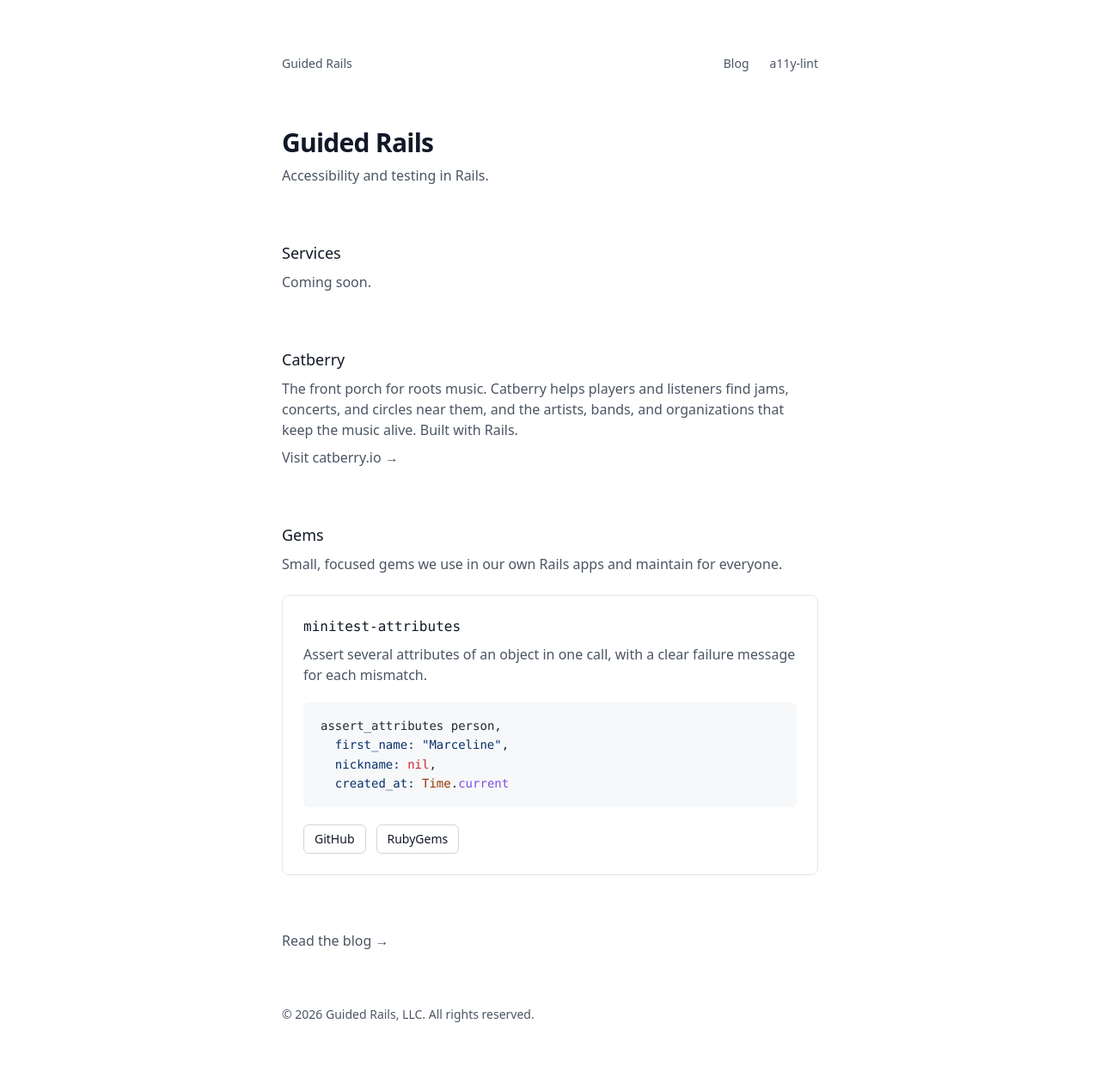
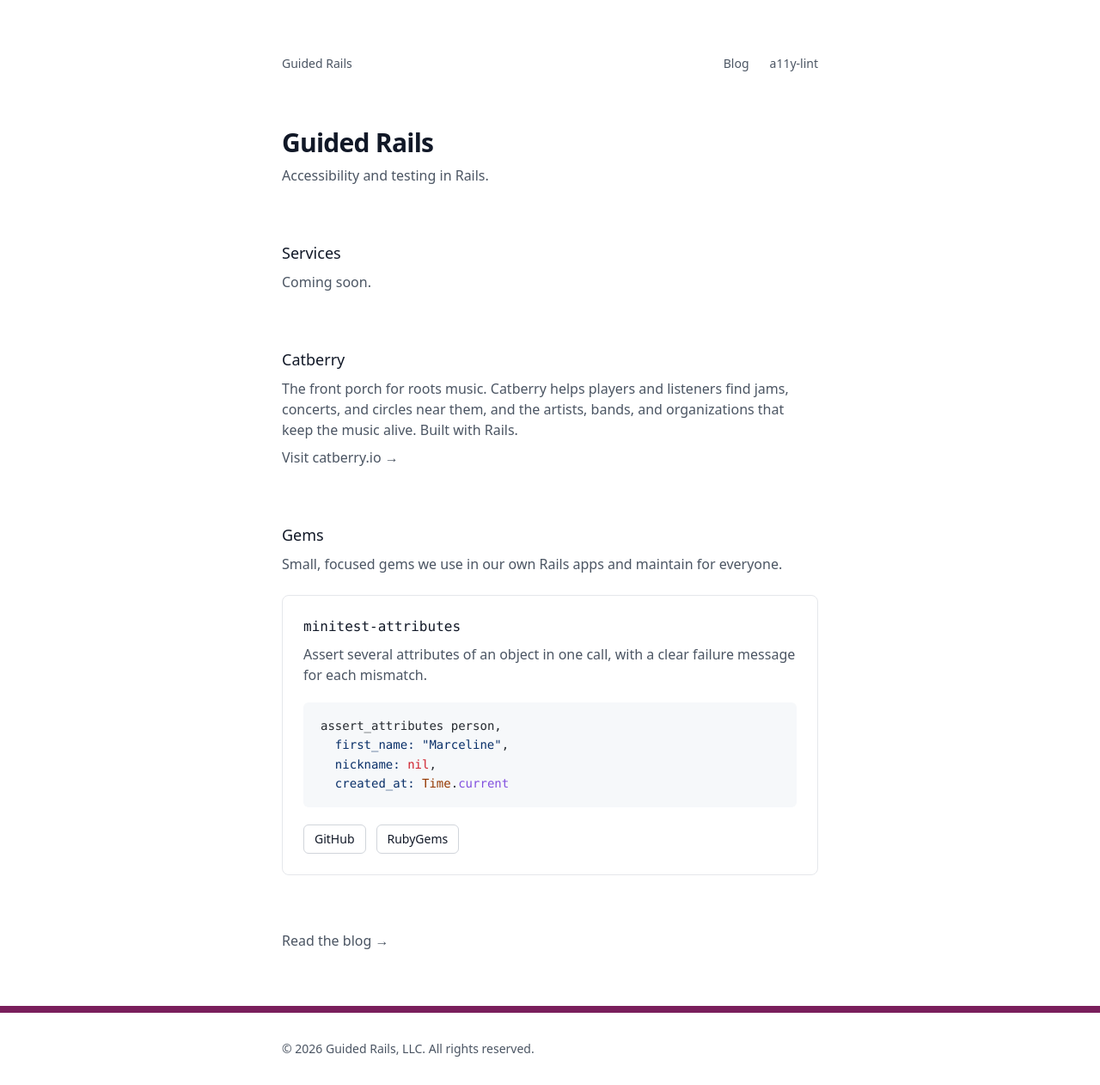
Before and after one commit to Guided-Rails/guided-rails.github.io, a Jekyll site: the page built from index.markdown, in a window 1280 px wide. Shown: the whole page at 86% size. Built offline with Jekyll 4.4.1, drawn with Linux system fonts in a browser that asks for light colours; nearby versions of some CDN libraries; comment, search, counter and statistics services are not loaded.

Commit message:
Add brand color and full-width footer border (#13)

```diff
--- a/_layouts/default.html
+++ b/_layouts/default.html
@@ -7,14 +7,25 @@
   <meta name="description" content="{{ page.description | default: site.description }}">
   {% feed_meta %}
   <script src="https://cdn.tailwindcss.com?plugins=typography"></script>
+  <script>
+    tailwind.config = {
+      theme: {
+        extend: {
+          colors: {
+            brand: "#7a1f5c"
+          }
+        }
+      }
+    }
+  </script>
   {% if jekyll.environment == "production" %}
   <script src="https://cdn.usefathom.com/script.js" data-site="FLESYFAW" defer></script>
   {% endif %}
   <link rel="stylesheet" href="{{ '/assets/css/syntax.css' | relative_url }}">
   <link rel="stylesheet" href="{{ '/assets/css/main.css' | relative_url }}">
 </head>
-<body class="bg-white text-gray-900 antialiased">
-  <main class="max-w-2xl mx-auto px-6 py-16">
+<body class="bg-white text-gray-900 antialiased flex min-h-screen flex-col">
+  <main class="flex-1 w-full max-w-2xl mx-auto px-6 py-16">
     <header class="mb-16 flex justify-between text-sm text-gray-600">
       <a href="{{ '/' | relative_url }}" class="hover:text-gray-900">{{ site.title }}</a>
       <nav class="flex gap-6">
@@ -23,9 +34,11 @@
       </nav>
     </header>
     {{ content }}
-    <footer class="mt-16 text-sm text-gray-600">
+  </main>
+  <footer class="border-t-8 border-brand">
+    <div class="max-w-2xl mx-auto px-6 py-8 text-sm text-gray-600">
       &copy; {{ site.time | date: "%Y" }} Guided Rails, LLC. All rights reserved.
-    </footer>
-  </main>
+    </div>
+  </footer>
 </body>
 </html>
```
